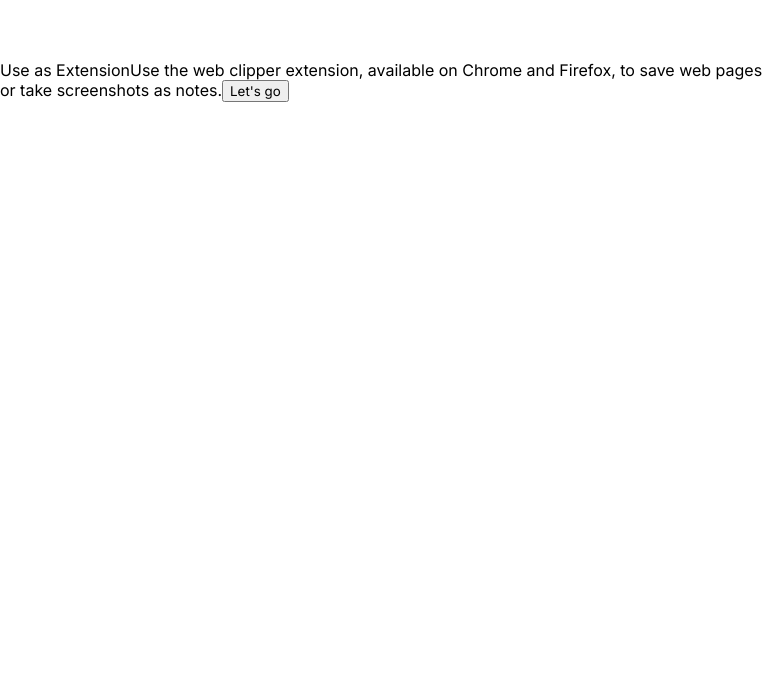
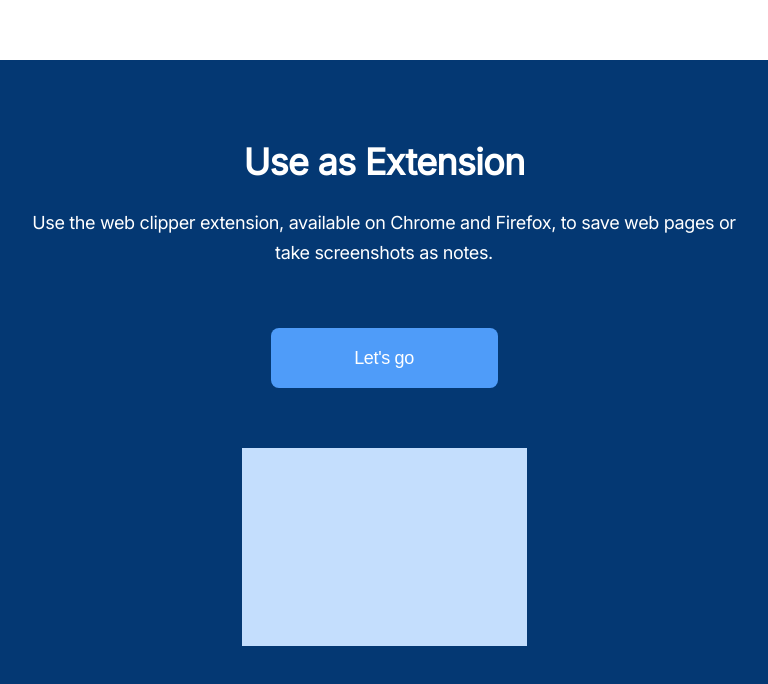
Before and after one commit to djambo05/whitespace-landing, a React (Create React App) app: page / in a window 768 px wide. Shown: the part 1628-2312 px from the top of the page. Before the commit the page ends 1730 px from the top, so only its background shows below. Built offline with nearby package versions, Linux system fonts and the light colour scheme.

Commit message:
feat: scc useExt

```diff
--- a/src/Components/Pages/style.scss
+++ b/src/Components/Pages/style.scss
@@ -4,6 +4,10 @@
 }
 .paper-project {
     background-color: #FFFFFF;
+}
+
+.paper-use {
+    background-color: #043873;
 }
 
 
@@ -125,6 +129,69 @@
                     font-size: 18px;
                     line-height: 23px;
                     letter-spacing: -0.02em;
+                    margin-top: 36px;
+                }
+            }
+        }
+    }
+
+    .paper-use {
+        display: flex;
+        height: 759px;
+
+        .center-info-div {
+            display: flex;
+            justify-content: space-between;
+            align-items: center;
+            height: 479px;
+            width: 100%;
+            padding: 0px 32px;
+            margin-top: 140px;
+            margin-bottom: 140px;
+
+            .yours-promotion-div {
+                width: 686px;
+                height: 479px;
+                background-color: #C4DEFD;
+            }
+
+            .use-div {
+                display: flex;
+                flex-direction: column;
+                width: 552px;
+                row-gap: 24px;
+
+                .use-span {
+                    color: #FFFFFF;
+                    font-style: normal;
+                    font-weight: 700;
+                    font-size: 72px;
+                    line-height: 87px;
+                    letter-spacing: -0.02em;
+                }
+
+                .text-span {
+                    color: #FFFFFF;
+                    font-style: normal;
+                    font-weight: 400;
+                    font-size: 18px;
+                    line-height: 30px;
+                    letter-spacing: -0.02em;
+                }
+
+                .lets-go-btn {
+                    background-color: #4F9CF9;
+                    width: 227px;
+                    height: 60px;
+                    color: #FFFFFF;
+                    border-radius: 8px;
+                    border: none;
+                    padding: 0;
+                    font-family: 'Montserrat',  sans-serif;
+                    font-style: normal;
+                    font-weight: 500;
+                    font-size: 18px;
+                    line-height: 23px;
                     margin-top: 36px;
                 }
             }
@@ -256,6 +323,68 @@
             }
         }
     }
+
+    .paper-use {
+        display: flex;
+        height: 600px;
+
+        .center-info-div {
+            display: flex;
+            justify-content: space-between;
+            align-items: center;
+            width: 100%;
+            padding: 0px 32px;
+            margin-top: 140px;
+            margin-bottom: 140px;
+
+            .yours-promotion-div {
+                width: 459px;
+                height: 320px;
+                background-color: #C4DEFD;
+            }
+
+            .use-div {
+                display: flex;
+                flex-direction: column;
+                width: 528px;
+                row-gap: 24px;
+
+                .use-span {
+                    color: #FFFFFF;
+                    font-style: normal;
+                    font-weight: 700;
+                    font-size: 64px;
+                    line-height: 77px;
+                    letter-spacing: -0.02em;
+                }
+
+                .text-span {
+                    color: #FFFFFF;
+                    font-style: normal;
+                    font-weight: 400;
+                    font-size: 18px;
+                    line-height: 30px;
+                    letter-spacing: -0.02em;
+                }
+
+                .lets-go-btn {
+                    background-color: #4F9CF9;
+                    width: 227px;
+                    height: 60px;
+                    color: #FFFFFF;
+                    border-radius: 8px;
+                    border: none;
+                    padding: 0;
+                    font-family: 'Montserrat',  sans-serif;
+                    font-style: normal;
+                    font-weight: 500;
+                    font-size: 18px;
+                    line-height: 23px;
+                    margin-top: 36px;
+                }
+            }
+        }
+    }
 }
 
 
@@ -382,6 +511,72 @@
                     font-weight: 500;
                     font-size: 18px;
                     line-height: 23px;
+                    letter-spacing: -0.02em;
+                    margin-top: 36px;
+                }
+            }
+        }
+    }
+
+    .paper-use {
+        display: flex;
+        height: 917px;
+
+        .center-info-div {
+            display: flex;
+            flex-direction: column;
+            align-items: center;
+            width: 100%;
+            padding: 0px 32px;
+            margin-top: 100px;
+            margin-bottom: 100px;
+
+            .yours-promotion-div {
+                width: 557px;
+                height: 389px;
+                background-color: #C4DEFD;
+            }
+
+            .use-div {
+                display: flex;
+                flex-direction: column;
+                align-items: center;
+                text-align: center;
+                width: auto;
+                row-gap: 24px;
+                margin-bottom: 80px;
+
+                .use-span {
+                    color: #FFFFFF;
+                    font-style: normal;
+                    font-weight: 700;
+                    font-size: 54px;
+                    line-height: 65px;
+                    letter-spacing: -0.02em;
+                }
+
+                .text-span {
+                    color: #FFFFFF;
+                    font-style: normal;
+                    font-weight: 400;
+                    font-size: 18px;
+                    line-height: 30px;
+                    letter-spacing: -0.02em;
+                }
+
+                .lets-go-btn {
+                    background-color: #4F9CF9;
+                    width: 227px;
+                    height: 60px;
+                    color: #FFFFFF;
+                    border-radius: 8px;
+                    border: none;
+                    padding: 0;
+                    font-family: 'Montserrat',  sans-serif;
+                    font-style: normal;
+                    font-weight: 500;
+                    font-size: 16px;
+                    line-height: 19px;
                     letter-spacing: -0.02em;
                     margin-top: 36px;
                 }
@@ -520,4 +715,70 @@
             }
         }
     }
+
+    .paper-use {
+        display: flex;
+        height: 810px;
+
+        .center-info-div {
+            display: flex;
+            flex-direction: column;
+            align-items: center;
+            width: 100%;
+            padding: 0px 16px;
+            margin-top: 80px;
+            margin-bottom: 80px;
+
+            .yours-promotion-div {
+                width: 285px;
+                height: 198px;
+                background-color: #C4DEFD;
+            }
+
+            .use-div {
+                display: flex;
+                flex-direction: column;
+                align-items: center;
+                text-align: center;
+                width: auto;
+                row-gap: 24px;
+                margin-bottom: 60px;
+
+                .use-span {
+                    color: #FFFFFF;
+                    font-style: normal;
+                    font-weight: 700;
+                    font-size: 36px;
+                    line-height: 44px;
+                    letter-spacing: -0.02em;
+                }
+
+                .text-span {
+                    color: #FFFFFF;
+                    font-style: normal;
+                    font-weight: 400;
+                    font-size: 18px;
+                    line-height: 30px;
+                    letter-spacing: -0.02em;
+                }
+
+                .lets-go-btn {
+                    background-color: #4F9CF9;
+                    width: 227px;
+                    height: 60px;
+                    color: #FFFFFF;
+                    border-radius: 8px;
+                    border: none;
+                    padding: 0;
+                    font-family: 'Montserrat',  sans-serif;
+                    font-style: normal;
+                    font-weight: 400;
+                    font-size: 18px;
+                    line-height: 30px;
+                    letter-spacing: -0.02em;
+                    margin-top: 36px;
+                }
+            }
+        }
+    }
 }
```
